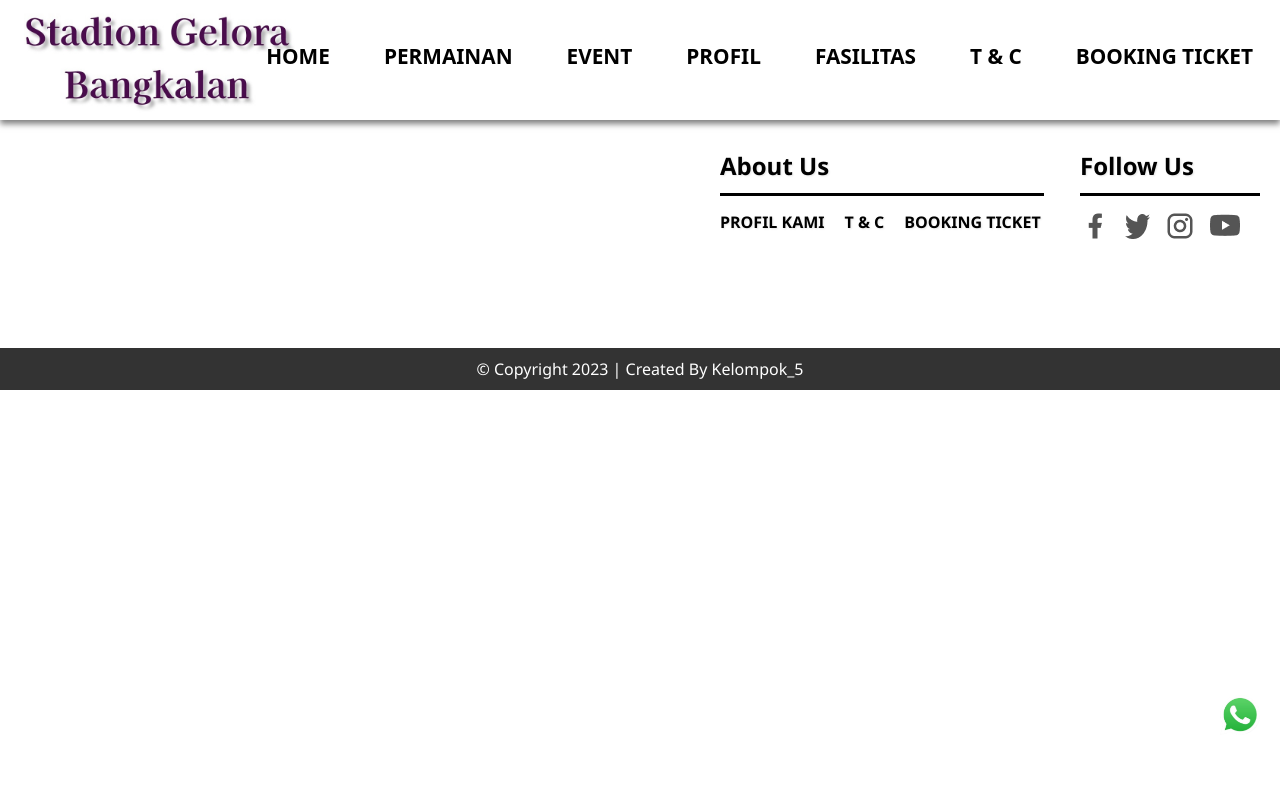
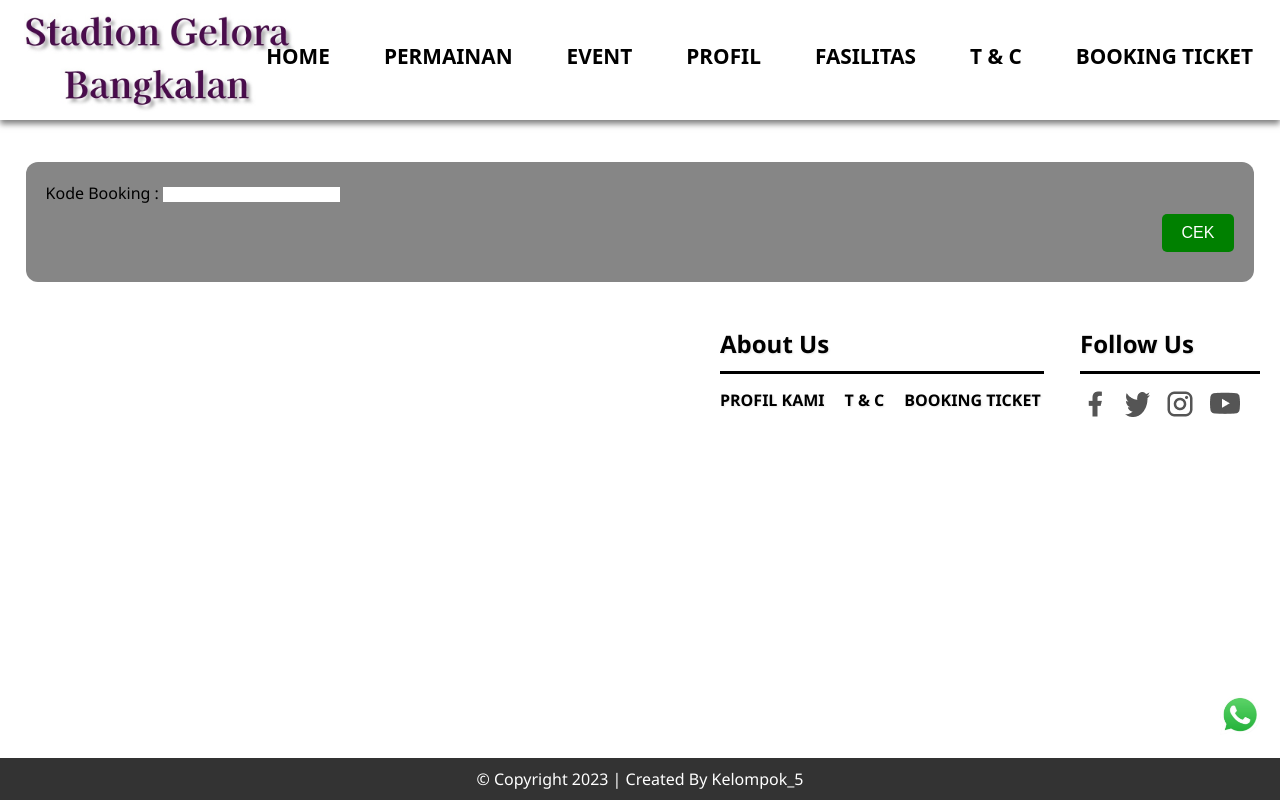
Before and after one commit to endyzan/tubesRpl_sgb, a PHP site: page /app/user/cektiketmasuk.php in a window 1280 px wide. Run offline with PHP 8.4, Linux system fonts and the light colour scheme.

Commit message:
cektiketmasuk.php

```diff
--- a/app/user/cektiketmasuk.php
+++ b/app/user/cektiketmasuk.php
@@ -1,10 +1,14 @@
+<?php
+    session_start();
+?>
+
 <!DOCTYPE html>
 <html lang="en">
 <head>
     <meta charset="UTF-8">
     <meta name="viewport" content="width=device-width, initial-scale=1.0">
     <title>Cetak Ticket</title>
-    <link rel="stylesheet" href="../../asset/css/styles.css"> <!-- Link ke file CSS eksternal -->
+    <link rel="stylesheet" href="../../asset/css/styles.css"> <!--Link ke file CSS eksternal-->
     <style>
         * {
             margin: 0;
@@ -19,6 +23,8 @@
         }
         body {
             font-family: 'Segoe UI', Tahoma, Geneva, Verdana, sans-serif;
+            padding-top: 120px; /* Sesuaikan dengan tinggi header */
+            padding-bottom: 60px; /* Sesuaikan dengan tinggi footer jika diperlukan */
         }
 
         /* ---------------------------------Header Start--------------------------------- */
@@ -203,11 +210,16 @@
             padding: 10px;
             text-align: center;
             margin-top: 80px;
+            position: fixed; /* Ganti dari absolute ke fixed */
+            bottom: 0;
+            width: 100%;
+            z-index: 1000; /* Tambahkan z-index untuk memastikan footer berada di atas elemen lainnya */
         }
 
         .footer2 p {
             margin: 0;
         }
+
     </style>
 </head>
 <body>
@@ -240,49 +252,17 @@
     <!-- Header Start -->
 
     <div class = 'isi'>
-        <div class='kotakabuabubesar'>
+        <div class='kotakabuabubesar' style="padding-top: 20px;">
             <form action="cektiketmasuk.php" method="POST">
                 <label for='kodebook'>Kode Booking :</label>
                 <input type="text" name='kodebook' id='kodebook' required>
-                <input type="submit" name='cekkodebook' id='cekkodebook' value="CEK">
+                <div class='btn-submit-container'><input type="submit" name='cekkodebook' id='cekkodebook' value="CEK"></div>
             </form>
         </div>
-    </div>
 
-    <div class="sticky-whatsapp2">
-        <a href="https://wa.me/+62 878-5305-3661" target="_blank">
-            <img src="../../asset/img/logo_WA.png" alt="WhatsApp" class="whatsapp-logo">
-        </a>
-    </div>
 
-    <div class="container2">
-        <div class="section1">
-            <h2>About Us</h2>
-            <hr>
-            <div class="links">
-                <a href="profil_kami.php">PROFIL KAMI</a>
-                <a href="t&c.php">T & C</a>
-                <a href="formulirbooking.php">BOOKING TICKET</a>
-            </div>
-        </div>
-        <div class="section">
-            <h2>Follow Us</h2>
-            <hr>
-            <div class="social-icons">
-                <a href="https://www.facebook.com/login.php"><img src="../../asset/img/fc.png" alt="Facebook"></a>
-                <a href="https://x.com/"><img src="../../asset/img/tweet.png" alt="Twitter"></a>
-                <a href="https://www.instagram.com/"><img src="../../asset/img/ig.png" alt="Instagram"></a>
-                <a href="https://www.youtube.com/"><img src="../../asset/img/youtube.png" alt="YouTube"></a>
-            </div>
-        </div>
-    </div>
+        <?php
 
-    <div class="footer2" id="footer">
-        <p>&copy; Copyright 2023 | Created By Kelompok_5</p>
-    </div>
-</body>
-<?php
-    session_start();
         if (isset($_POST['cekkodebook'])){
             try{
                 require_once "../base.php";
```
Also changed, not shown: other parts of app/user/cektiketmasuk.php (+41 -7 lines). Lines whose indentation alone changed are shown as unchanged.
